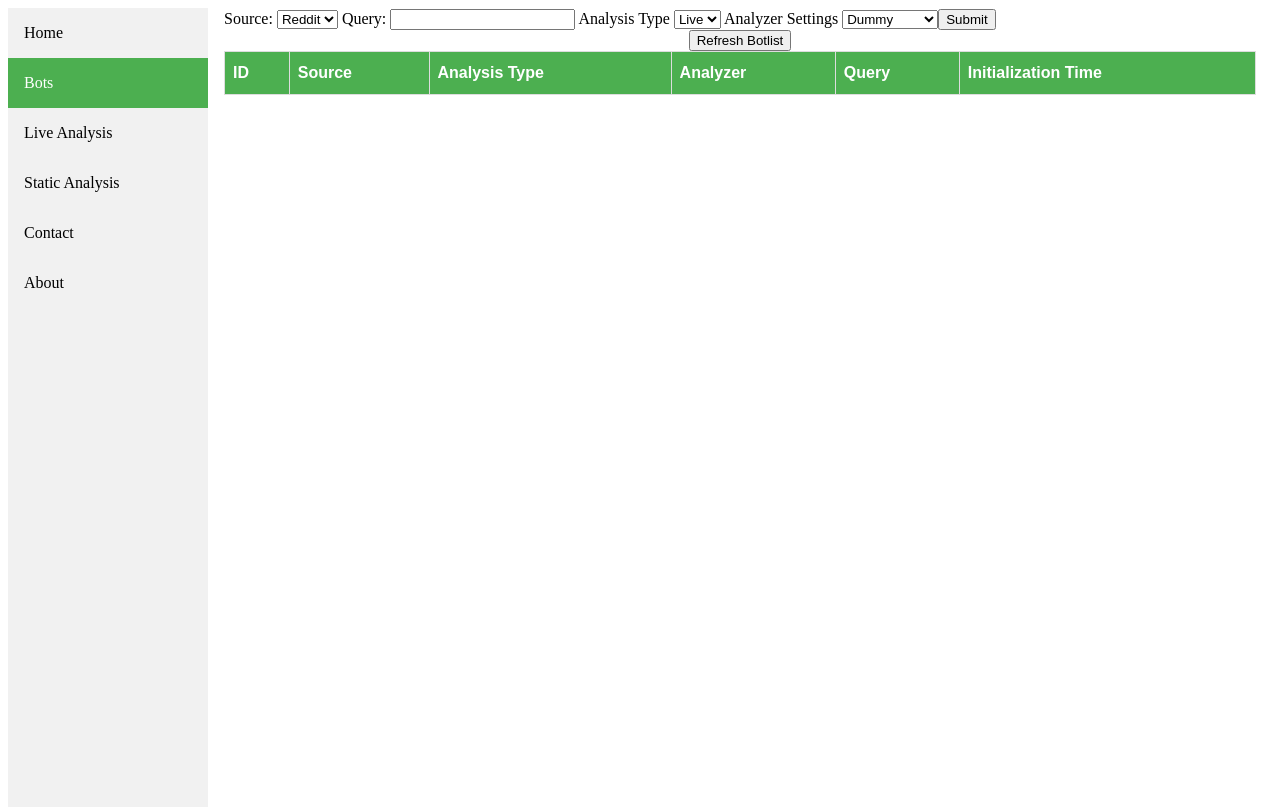
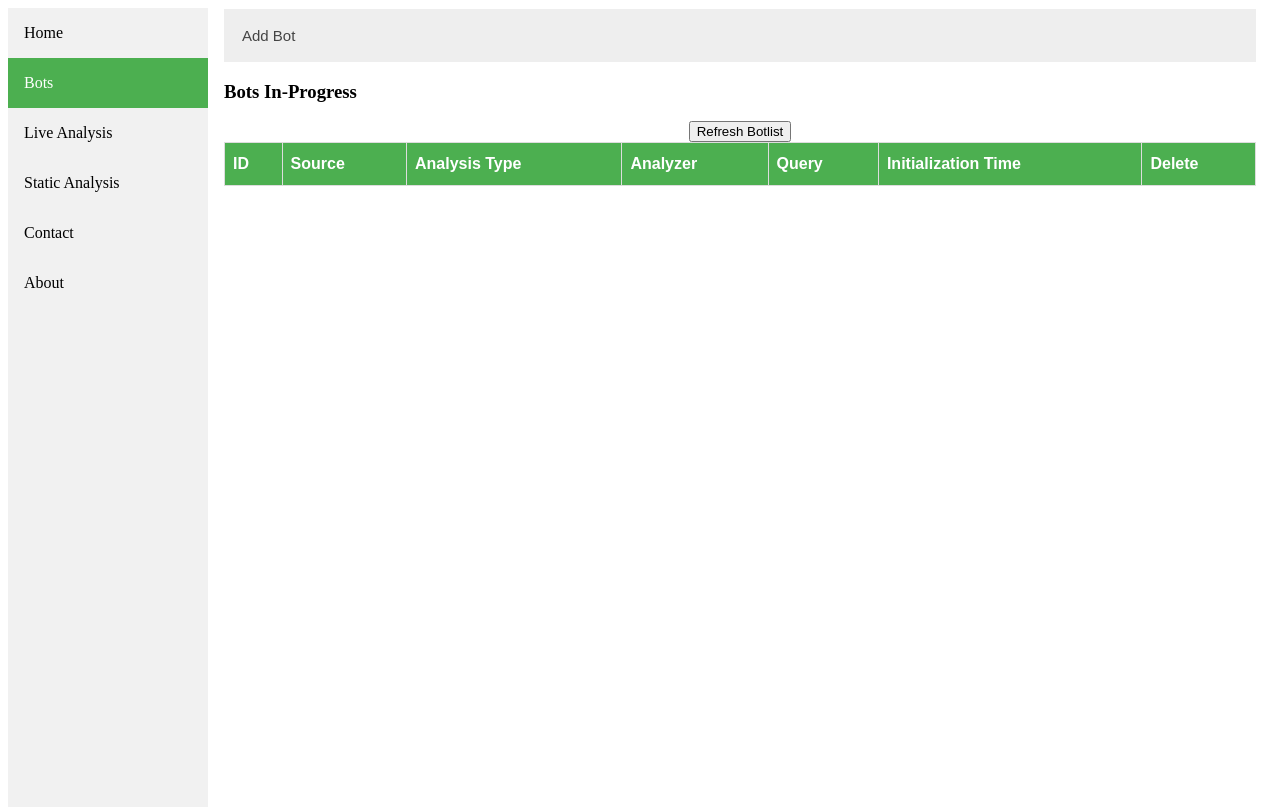
Before and after one commit to mattdeak/live-nlp, a Flask app: page /bots in a window 1280 px wide. Shown: the top 807 px of the page. Run offline with Flask 2, Linux system fonts and the light colour scheme; data that the repository does not hold is empty; some libraries are stand-ins or nearby versions.

Commit message:
Mostly style changes. Also re-added delete capability on bots table

```diff
--- a/app/dashboard.py
+++ b/app/dashboard.py
@@ -75,7 +75,7 @@ def refresh_bot():
         else:
             botserver_url, botserver_request = convert_form_to_bot_request(form_data)
             resp = request_new_bot(botserver_url, botserver_request)
-            return redirect(url_for('index'))
+            return redirect(url_for('bots'))
 
 @app.route("/view/<collection>")
 def view_data(collection):
--- a/app/static/dashboard.js
+++ b/app/static/dashboard.js
@@ -24,6 +24,7 @@ function refresh_botlist(){
             var analyzer_cell = row.insertCell(3);
             var query_cell = row.insertCell(4)
             var initalization_cell = row.insertCell(5);
+            var delete_cell = row.insertCell(6)
 
 
             id_cell.innerHTML = key;
@@ -32,6 +33,16 @@ function refresh_botlist(){
             analyzer_cell.innerHTML = analyzer;
             query_cell.innerHTML = query;
             initalization_cell.innerHTML = 'NotImplemented'
+
+            var delete_btn = document.createElement('input')
+            delete_btn.type = "button";
+            delete_btn.className = "btn";
+            delete_btn.value = 'x';
+            delete_btn.addEventListener('click', function(){
+                delete_bot(key);
+            });
+
+            delete_cell.appendChild(delete_btn);
         });
     });
 }
--- a/app/static/style.css
+++ b/app/static/style.css
@@ -64,6 +64,63 @@
     color: white;
 }
 
+.bot_table_buttons{
+    align-content: flex-start;
+    flex-direction: row;
+}
+
+ /* Style the button that is used to open and close the collapsible content */
+.collapsible {
+  background-color: #eee;
+  color: #444;
+  cursor: pointer;
+  padding: 18px;
+  width: 100%;
+  border: none;
+  text-align: left;
+  outline: none;
+  font-size: 15px;
+}
+
+/* Add a background color to the button if it is clicked on (add the .active class with JS), and when you move the mouse over it (hover) */
+.active, .collapsible:hover {
+  background-color: #ccc;
+}
+
+/* Style the collapsible content. Note: hidden by default */
+.div_addbot {
+  padding: 0 18px;
+  background-color: white;
+  max-height: 0;
+  overflow: hidden;
+  transition: max-height 0.2s ease-out;
+  }
+
+#frm_add_bot {
+    width: 100%;
+    display: inline-block;
+    box-sizing: border-box;
+}
+
+#frm_add_bot input[type=text], select {
+    width: 100%;
+    padding: 6px 10px;
+    border: none;
+    border-radius; 4px;
+    background-color: #f1f1f1;
+}
+
+
+#frm_add_bot input[type=submit] {
+      background-color: #4CAF50;
+      color: white;
+      padding: 12px 20px;
+      border: none;
+      border-radius: 4px;
+      cursor: pointer;
+      float: right;
+}
+
 
 /* Page content. The value of the margin-left property should match the value of the sidebar's width property */
 div.content {
--- a/app/templates/bots.html
+++ b/app/templates/bots.html
@@ -1,7 +1,10 @@
 {% extends "base.html" %}
-{% block title %}New Bot{% endblock %}
+{% block title %}Bots{% endblock %}
 {% block nav_bots %}active{% endblock %}
 {% block content %}
+
+<button type="button" class="collapsible">Add Bot</button>
+<div class="div_addbot">
 <form id="frm_add_bot" name="botserver" action="{{ url_for('refresh_bot') }}" method = "POST">
     <label for="source">Source:</label>
     <select name="source" id="source">
@@ -21,11 +24,14 @@
     <select name="analyzer" id="analyzer">
         <option value="DummyAnalyzer">Dummy</option>
         <option value="SimpleBERT">simpleBERT</option>
-    <input type="submit" value="Submit">
+    <input type="submit" value="Create Bot">
 </form>
+</div>
 
 <div class="flex-child">
+    <h3 style="align-self: flex-start">Bots In-Progress</h3>
     <button id="refresh_botlist_btn">Refresh Botlist</button>
+    </div>
     <table id="botList" class="bot_list" name='botList'>
     <thead>
         <tr>
@@ -35,9 +41,25 @@
             <th>Analyzer</th>
             <th>Query</th>
             <th>Initialization Time</th>
+            <th>Delete</th>
         </thead>
     <tbody>
     </tbody>
     </table>
 </div>
+    <script>
+    var coll = document.getElementsByClassName("collapsible");
+    var i;
+
+    for (i = 0; i < coll.length; i++) {
+      coll[i].addEventListener("click", function() {
+        this.classList.toggle("active");
+        var content = this.nextElementSibling;
+        if (content.style.maxHeight){
+          content.style.maxHeight = null;
+        } else {
+          content.style.maxHeight = content.scrollHeight + "px";
+        }
+      });
+}</script>
 {% endblock %}
--- a/app/templates/charts.html
+++ b/app/templates/charts.html
@@ -1,6 +1,6 @@
 {% extends "base.html" %}
 {% block title %}New Bot{% endblock %}
-{% block nav_charts %}active{% endblock %}
+{% block nav_live %}active{% endblock %}
 {% block content %}
 
 <form id='livechart_selector' action="{{ url_for('live') }}" method="POST">
@@ -10,7 +10,7 @@
             <option value="{{ chart_source }}">{{ chart_source }}</option>
         {% endfor %}
     {% endif %}
-    <input type="submit"/>
+    <input type="submit" value="View Chart"/>
 </form>
 
 <div class="flex-child">
```
Also changed, not shown: app/templates/index.html (+1 -28 lines).
